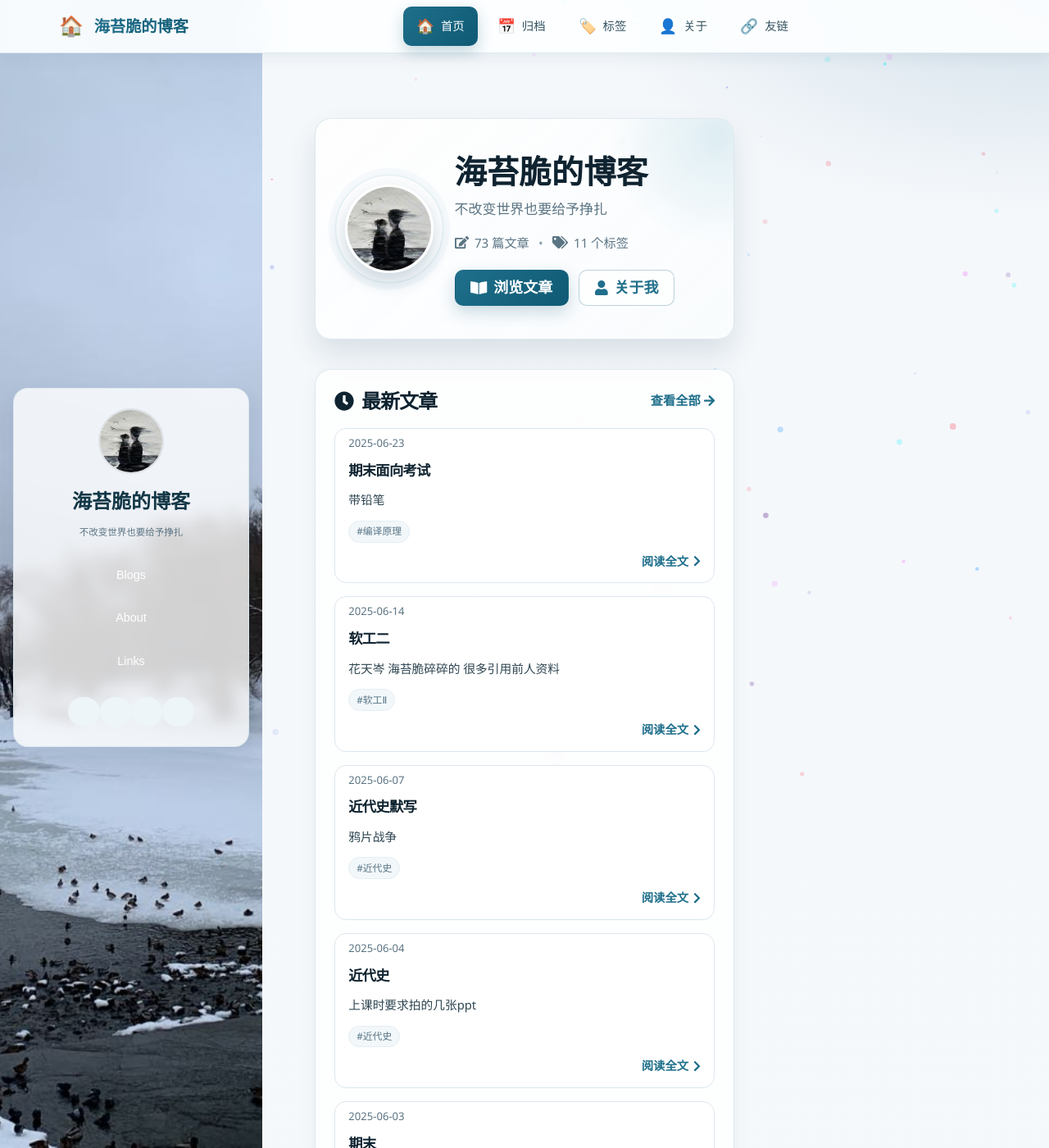
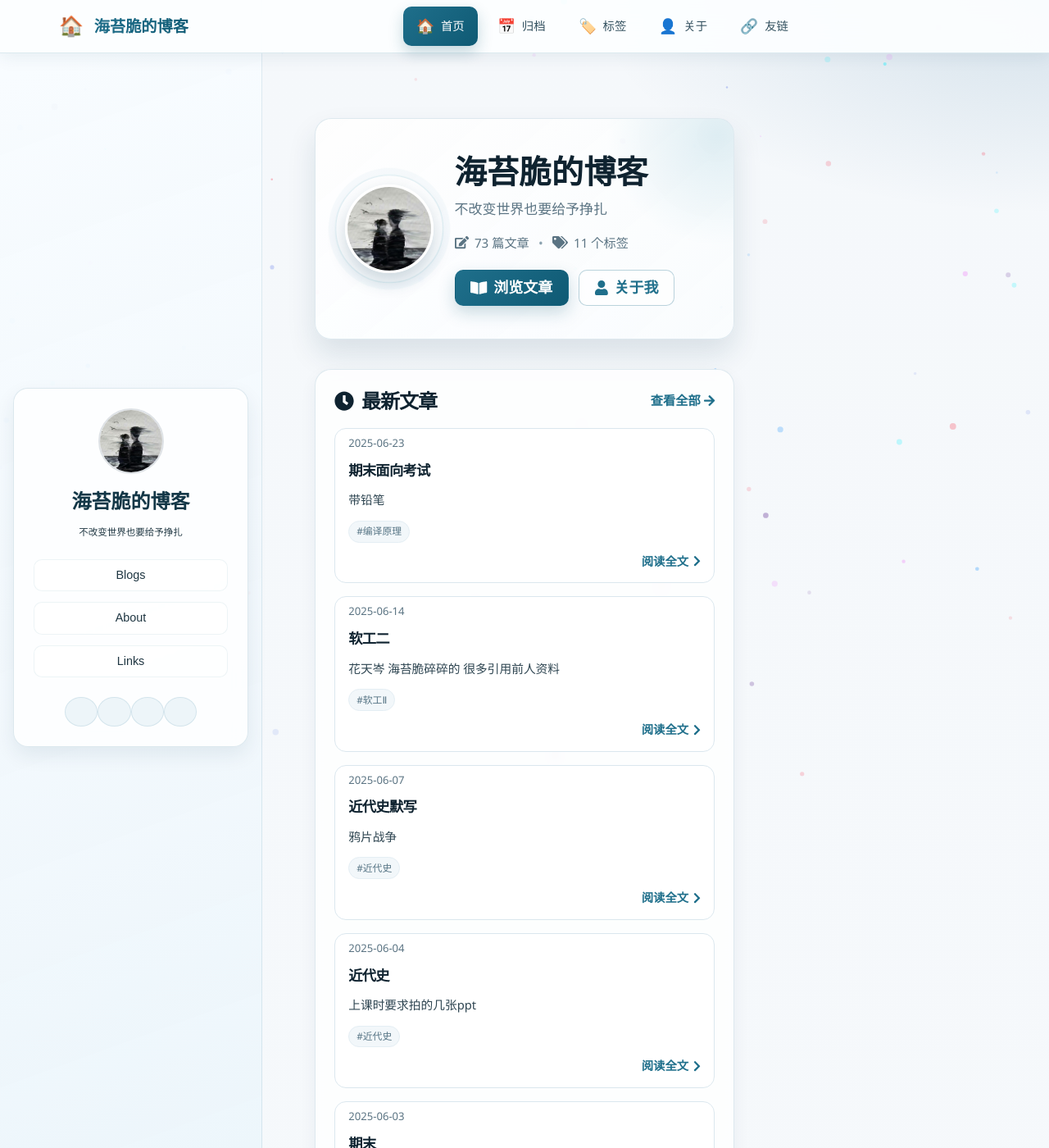
Before and after one commit to Huatiancen/Huatiancen.github.io, a Jekyll site: the page built from index.html, in a window 1280 px wide and 1400 px high. Shown: the whole window at 82% size. Built offline with Jekyll 4.4.1, drawn with Linux system fonts in a browser that asks for light colours; nearby versions of some CDN libraries; the list of posts is cut into pages by our own code.

Commit message:
风格统一

```diff
--- a/_sass/_archive.scss
+++ b/_sass/_archive.scss
@@ -5,7 +5,6 @@
 .taxonomies-wrapper {
   margin-top: var(--spacer-2);
   margin-bottom: var(--spacer-2);
-}
 }
 
 .taxonomies {
@@ -67,8 +66,8 @@
 
         &:hover {
           transform: translateY(-2px);
-          box-shadow: 0 4px 12px rgba(0, 0, 0, 0.15);
-          border-color: #007acc;
+          box-shadow: 0 10px 22px rgba(16, 54, 79, 0.12);
+          border-color: #1f6f8b;
         }
 
         .taxonomy-name {
@@ -77,7 +76,7 @@
         }
 
         .taxonomy-count {
-          background: #007acc;
+          background: #1f6f8b;
           color: white;
           padding: 4px 8px;
           border-radius: 12px;
@@ -94,17 +93,18 @@
 .taxonomy-section {
   margin: 3rem 0;
   padding: 2rem;
-  background: white;
+  background: rgba(255, 255, 255, 0.92);
+  border: 1px solid rgba(219, 231, 238, 0.95);
   border-radius: 12px;
-  box-shadow: 0 2px 8px rgba(0, 0, 0, 0.1);
+  box-shadow: 0 10px 24px rgba(16, 54, 79, 0.08);
 
   .taxonomy-header {
     margin-bottom: 1.5rem;
 
     h2 {
       margin-bottom: 1rem;
-      color: #333;
-      border-bottom: 2px solid #007acc;
+      color: #173746;
+      border-bottom: 2px solid #1f6f8b;
       padding-bottom: 0.5rem;
       display: inline-block;
     }
@@ -134,17 +134,17 @@
       }
 
       a {
-        color: #333;
+        color: #1f3642;
         text-decoration: none;
         transition: color 0.3s ease;
 
         &:hover {
-          color: #007acc;
+          color: #1f6f8b;
         }
       }
 
       &:hover {
-        background: #f8f9fa;
+        background: #f2f8fb;
         margin: 0 -1rem;
         padding: 8px 1rem;
         border-radius: 6px;
@@ -168,7 +168,7 @@
     display: inline-block;
     margin-top: 1rem;
     padding: 8px 16px;
-    background: #007acc;
+    background: #1f6f8b;
     color: white;
     text-decoration: none;
     border-radius: 20px;
@@ -176,7 +176,7 @@
     transition: all 0.3s ease;
 
     &:hover {
-      background: #005599;
+      background: #0f5a74;
       transform: translateY(-2px);
     }
   }
--- a/_sass/_home.scss
+++ b/_sass/_home.scss
@@ -21,7 +21,12 @@
 }
 
 body.home .sidebar-left {
+  background-image: none !important;
+  background:
+    linear-gradient(160deg, rgba(248, 252, 255, 0.95), rgba(236, 245, 251, 0.9)) !important;
+  color: #1f3642 !important;
   padding: 5rem 1rem 1rem;
+  border-right: 1px solid rgba(31, 111, 139, 0.12);
 }
 
 body.home .sidebar-right {
@@ -36,6 +41,14 @@
   box-shadow: 0 10px 24px rgba(16, 54, 79, 0.08);
 }
 
+body.home .masthead,
+body.home .masthead a,
+body.home .masthead small,
+body.home .navigation-item a,
+body.home .social-icon {
+  color: #1f3642;
+}
+
 body.home .masthead-title a {
   color: #133747;
 }
@@ -46,6 +59,8 @@
 }
 
 body.home .navigation-item a {
+  background: rgba(255, 255, 255, 0.65);
+  border: 1px solid rgba(31, 111, 139, 0.08);
   border-radius: 10px;
 }
 
@@ -58,6 +73,7 @@
 
 body.home .social-icon {
   background: #edf5f9;
+  border: 1px solid rgba(31, 111, 139, 0.12);
 }
 
 body.home .social-icon:hover,
@@ -404,6 +420,11 @@
     padding-top: 1rem;
   }
 
+  body.home .sidebar-left {
+    border-right: none;
+    border-radius: 14px;
+  }
+
   body.home .masthead {
     border-radius: 14px;
   }
--- a/_sass/_post-enhanced.scss
+++ b/_sass/_post-enhanced.scss
@@ -1,10 +1,10 @@
 // 增强文章元数据样式
 .post-meta-enhanced {
-  background: linear-gradient(135deg, rgba(102, 126, 234, 0.1), rgba(118, 75, 162, 0.1));
+  background: linear-gradient(135deg, rgba(31, 111, 139, 0.1), rgba(15, 90, 116, 0.08));
   padding: 1.5rem;
   border-radius: 15px;
   margin: 2rem 0;
-  border: 1px solid rgba(102, 126, 234, 0.2);
+  border: 1px solid rgba(31, 111, 139, 0.2);
   backdrop-filter: blur(10px);
 
   .post-meta-item {
@@ -19,18 +19,18 @@
 
     i {
       margin-right: 0.8rem;
-      color: #667eea;
+      color: #1f6f8b;
       width: 16px;
       text-align: center;
     }
 
     .meta-link {
-      color: #667eea;
+      color: #1f6f8b;
       text-decoration: none;
       transition: color 0.3s ease;
 
       &:hover {
-        color: #764ba2;
+        color: #0f5a74;
         text-decoration: underline;
       }
     }
@@ -42,7 +42,7 @@
     gap: 0.5rem;
 
     .tag-enhanced {
-      background: linear-gradient(135deg, #667eea, #764ba2);
+      background: linear-gradient(135deg, #1f6f8b, #0f5a74);
       color: white;
       padding: 0.2rem 0.6rem;
       border-radius: 15px;
@@ -52,7 +52,7 @@
 
       &:hover {
         transform: translateY(-2px);
-        box-shadow: 0 4px 10px rgba(102, 126, 234, 0.3);
+        box-shadow: 0 4px 10px rgba(20, 90, 115, 0.3);
       }
     }
   }
@@ -71,7 +71,7 @@
   overflow: hidden;
 
   .post-toc-header {
-    background: linear-gradient(135deg, #667eea, #764ba2);
+    background: linear-gradient(135deg, #1f6f8b, #0f5a74);
     color: white;
     padding: 1rem;
     display: flex;
@@ -125,8 +125,8 @@
           border-left: 3px solid transparent;
 
           &:hover {
-            background: rgba(102, 126, 234, 0.1);
-            border-left-color: #667eea;
+            background: rgba(31, 111, 139, 0.1);
+            border-left-color: #1f6f8b;
             transform: translateX(5px);
           }
         }
@@ -262,7 +262,7 @@
       position: absolute;
       top: 0.5rem;
       right: 1rem;
-      background: linear-gradient(135deg, #667eea, #764ba2);
+      background: linear-gradient(135deg, #1f6f8b, #0f5a74);
       color: white;
       padding: 0.2rem 0.5rem;
       border-radius: 3px;
@@ -273,8 +273,8 @@
 
   // 引用块增强
   blockquote {
-    border-left: 4px solid #667eea;
-    background: linear-gradient(135deg, rgba(102, 126, 234, 0.05), rgba(118, 75, 162, 0.05));
+    border-left: 4px solid #1f6f8b;
+    background: linear-gradient(135deg, rgba(31, 111, 139, 0.06), rgba(15, 90, 116, 0.04));
     position: relative;
 
     &::before {
@@ -284,6 +284,7 @@
       left: 15px;
       font-size: 3rem;
       color: #667eea;
+      color: #1f6f8b;
       opacity: 0.3;
       font-family: Georgia, serif;
     }
@@ -293,19 +294,19 @@
   table {
     border-radius: 10px;
     overflow: hidden;
-    box-shadow: 0 5px 15px rgba(102, 126, 234, 0.1);
+    box-shadow: 0 5px 15px rgba(20, 90, 115, 0.1);
 
     thead th {
-      background: linear-gradient(135deg, #667eea, #764ba2);
+      background: linear-gradient(135deg, #1f6f8b, #0f5a74);
       color: white;
     }
 
     tbody tr:nth-child(even) {
-      background: rgba(102, 126, 234, 0.05);
+      background: rgba(31, 111, 139, 0.05);
     }
 
     tbody tr:hover {
-      background: rgba(102, 126, 234, 0.1);
+      background: rgba(31, 111, 139, 0.1);
       transform: scale(1.01);
       transition: all 0.3s ease;
     }
@@ -322,7 +323,7 @@
       left: 0;
       width: 0;
       height: 2px;
-      background: linear-gradient(90deg, #667eea, #764ba2);
+      background: linear-gradient(90deg, #1f6f8b, #0f5a74);
       transition: width 0.3s ease;
     }
 
--- a/_sass/_posts.scss
+++ b/_sass/_posts.scss
@@ -259,14 +259,14 @@
     left: 0;
     right: 0;
     height: 4px;
-    background: linear-gradient(90deg, #ff6b6b, #4ecdc4, #45b7d1, #96ceb4);
+    background: linear-gradient(90deg, #2f8fae, #1f6f8b, #0f5a74);
     border-radius: 12px 12px 0 0;
   }
 
   &:hover {
     transform: translateY(-5px);
-    box-shadow: 0 8px 25px rgba(0, 0, 0, 0.15);
-    border-color: var(--link-color);
+    box-shadow: 0 12px 26px rgba(16, 54, 79, 0.13);
+    border-color: #1f6f8b;
   }
 }
 
@@ -286,7 +286,7 @@
 
 .friend-card:hover .friend-avatar img {
   transform: scale(1.1);
-  border-color: var(--link-color);
+  border-color: #1f6f8b;
 }
 
 .friend-info {
@@ -308,6 +308,7 @@
     min-height: 2.8rem;
     display: -webkit-box;
     -webkit-line-clamp: 2;
+    line-clamp: 2;
     -webkit-box-orient: vertical;
     overflow: hidden;
   }
@@ -331,7 +332,7 @@
   right: 1rem;
   width: 32px;
   height: 32px;
-  background: var(--link-color);
+  background: #1f6f8b;
   color: white;
   border-radius: 50%;
   display: flex;
--- a/_sass/_sidebar-right.scss
+++ b/_sass/_sidebar-right.scss
@@ -9,24 +9,24 @@
 
 /* 侧边栏小部件通用样式 */
 .sidebar-widget {
-  background: rgba(255, 255, 255, 0.95);
-  backdrop-filter: blur(20px);
-  border: 1px solid rgba(255, 255, 255, 0.3);
+  background: rgba(255, 255, 255, 0.9);
+  backdrop-filter: blur(10px);
+  border: 1px solid rgba(219, 231, 238, 0.9);
   border-radius: 15px;
   margin-bottom: 2rem;
   overflow: hidden;
-  box-shadow: 0 4px 20px rgba(0, 0, 0, 0.1);
+  box-shadow: 0 8px 22px rgba(16, 54, 79, 0.09);
   transition: all 0.3s ease;
 }
 
 .sidebar-widget:hover {
-  transform: translateY(-2px);
-  box-shadow: 0 8px 30px rgba(0, 0, 0, 0.15);
+  transform: translateY(-1px);
+  box-shadow: 0 12px 26px rgba(16, 54, 79, 0.12);
 }
 
 /* 小部件标题 */
 .widget-title {
-  background: linear-gradient(135deg, #667eea, #764ba2);
+  background: linear-gradient(135deg, #1f6f8b, #0f5a74);
   color: white;
   padding: 1rem 1.5rem;
   margin: 0;
@@ -56,7 +56,7 @@
 }
 
 .toc-wrapper .toc a {
-  color: #4a5568;
+  color: #355260;
   text-decoration: none;
   font-size: 0.9rem;
   line-height: 1.4;
@@ -68,16 +68,16 @@
 }
 
 .toc-wrapper .toc a:hover {
-  background: rgba(102, 126, 234, 0.1);
-  color: #667eea;
-  border-left-color: #667eea;
+  background: rgba(31, 111, 139, 0.1);
+  color: #1f6f8b;
+  border-left-color: #1f6f8b;
   transform: translateX(3px);
 }
 
 .toc-wrapper .toc a.active {
-  background: rgba(102, 126, 234, 0.15);
-  color: #667eea;
-  border-left-color: #667eea;
+  background: rgba(31, 111, 139, 0.14);
+  color: #1f6f8b;
+  border-left-color: #1f6f8b;
   font-weight: 600;
 }
 
@@ -104,18 +104,18 @@
 }
 
 .toc-nav::-webkit-scrollbar-thumb {
-  background: rgba(102, 126, 234, 0.3);
+  background: rgba(31, 111, 139, 0.35);
   border-radius: 2px;
 }
 
 .toc-nav::-webkit-scrollbar-thumb:hover {
-  background: rgba(102, 126, 234, 0.5);
+  background: rgba(31, 111, 139, 0.55);
 }
 
 /* 暗色主题适配 */
 @media (prefers-color-scheme: dark) {
   .sidebar-widget {
-    background: rgba(30, 41, 59, 0.95);
+    background: rgba(20, 31, 43, 0.94);
     border-color: rgba(255, 255, 255, 0.1);
   }
 
```
